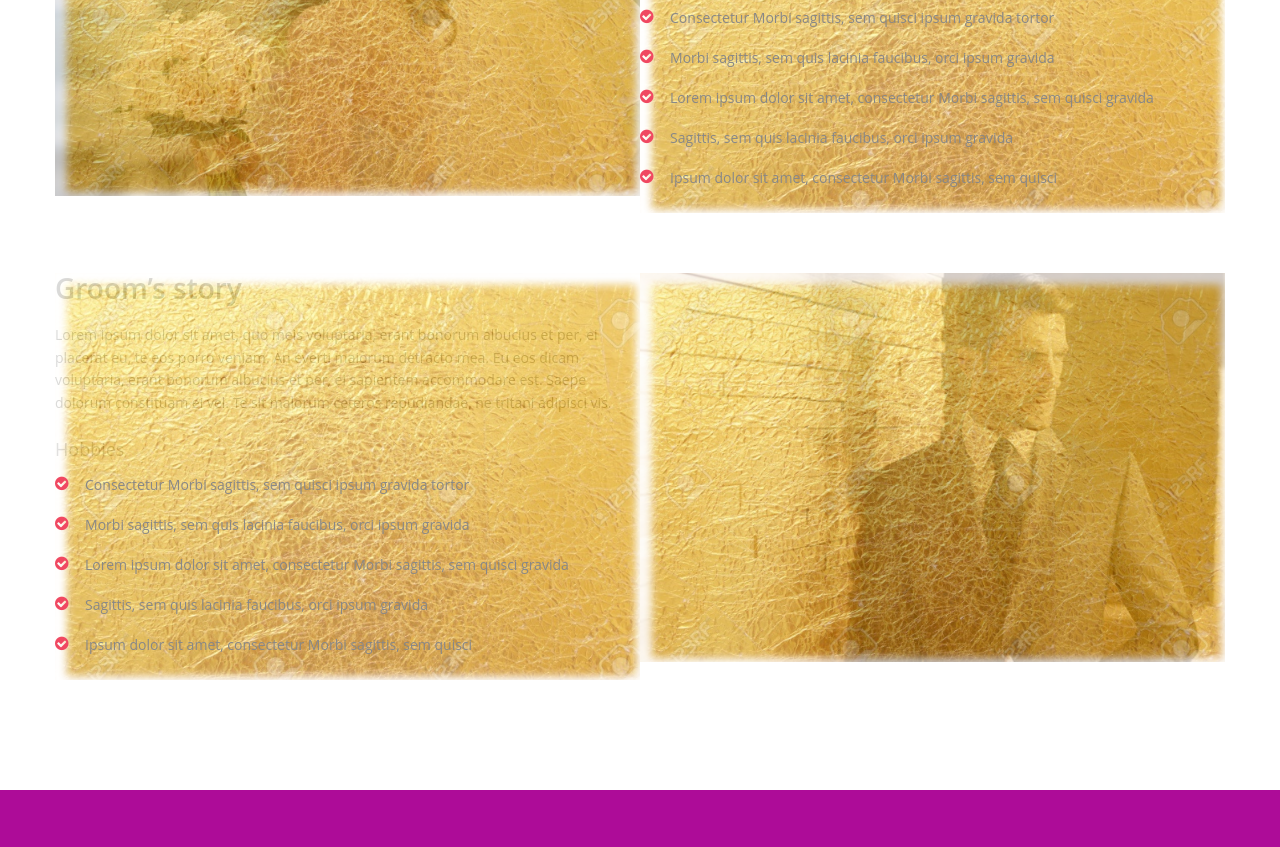
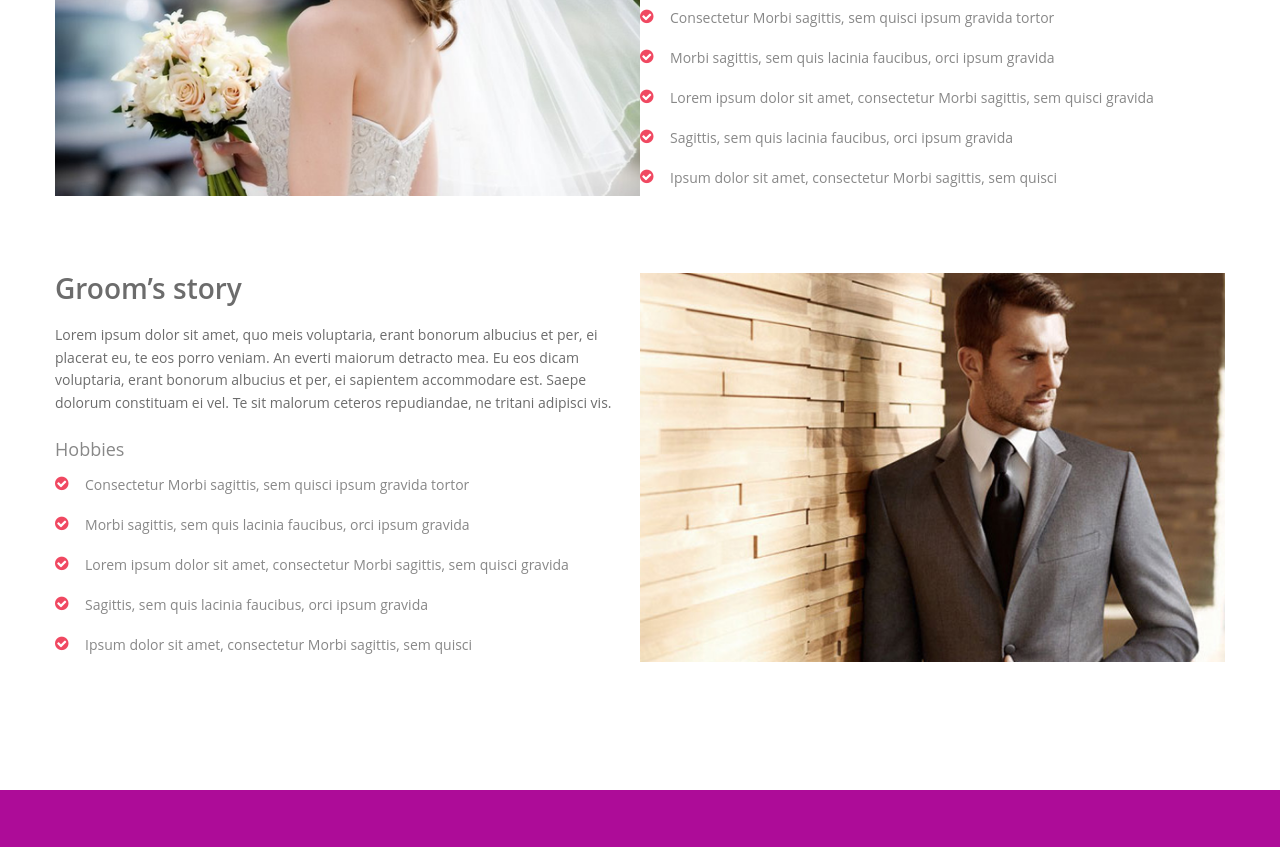
Before and after one commit to azenwright/wedtest, a website: page index.html in a window 1280 px wide. Shown: the part 1312-2159 px from the top of the page. Drawn offline with Linux system fonts and the light colour scheme.

Commit message:
init test

```diff
--- a/css/style.css
+++ b/css/style.css
@@ -574,7 +574,7 @@ margin-top:60px;
 .inner_section .row .col-md-6{
     padding: 0px;
 }
-.inner_section .row .col-md-6::before {
+.inner_section .row:nth-child(2)::before {
     content: "";
     background-image:url("/img/gold1.jpg");
     box-shadow: 4px 4px 8px 8px white inset;
```
